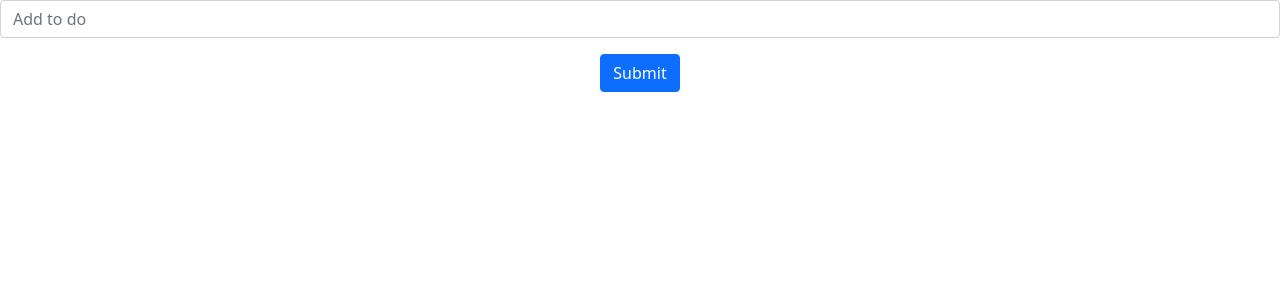
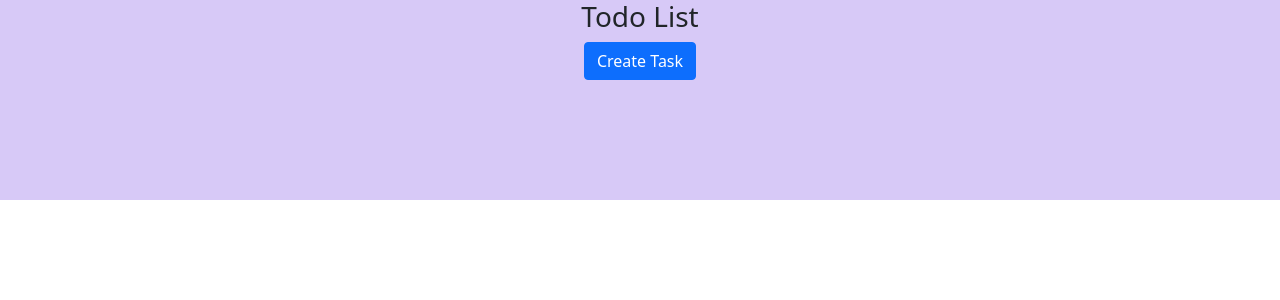
Before and after one commit to aynazheydariafshar/Aynaz-HeydariAfshar-hw15-maktab66, a React (Create React App) app in the folder ex1/: page / in a window 1280 px wide. Shown: the top 300 px of the page. Built offline with nearby package versions, Linux system fonts and the light colour scheme.

Commit message:
add title and button

```diff
--- a/ex1/src/App.js
+++ b/ex1/src/App.js
@@ -1,12 +1,12 @@
 import './Assests/Styles/App.css';
 import 'bootstrap/dist/css/bootstrap.min.css';
-import TodoForm from './Components/TodoForm';
+import Todo from './Components/Todo';
 
 
 function App() {
   return (
     <div className="App">
-      <TodoForm />
+      <Todo />
     </div>
   );
 }
--- a/ex1/src/Assests/Styles/App.css
+++ b/ex1/src/Assests/Styles/App.css
@@ -1,38 +1,5 @@
-.App {
-  text-align: center;
+.header{
+  height: 200px;
+  width: 100%;
+  background-color:rgb(215, 201, 247) ;
 }
-
-.App-logo {
-  height: 40vmin;
-  pointer-events: none;
-}
-
-@media (prefers-reduced-motion: no-preference) {
-  .App-logo {
-    animation: App-logo-spin infinite 20s linear;
-  }
-}
-
-.App-header {
-  background-color: #282c34;
-  min-height: 100vh;
-  display: flex;
-  flex-direction: column;
-  align-items: center;
-  justify-content: center;
-  font-size: calc(10px + 2vmin);
-  color: white;
-}
-
-.App-link {
-  color: #61dafb;
-}
-
-@keyframes App-logo-spin {
-  from {
-    transform: rotate(0deg);
-  }
-  to {
-    transform: rotate(360deg);
-  }
-}
--- a/ex1/src/Assests/Styles/index.css
+++ b/ex1/src/Assests/Styles/index.css
@@ -1,4 +1,4 @@
-body {
+/* body {
   margin: 0;
   font-family: -apple-system, BlinkMacSystemFont, 'Segoe UI', 'Roboto', 'Oxygen',
     'Ubuntu', 'Cantarell', 'Fira Sans', 'Droid Sans', 'Helvetica Neue',
@@ -10,4 +10,4 @@ body {
 code {
   font-family: source-code-pro, Menlo, Monaco, Consolas, 'Courier New',
     monospace;
-}
+} */
--- a/ex1/src/Components/Todo.js
+++ b/ex1/src/Components/Todo.js
@@ -0,0 +1,21 @@
+import React from 'react';
+import TodoList from './TodoList';
+
+class Todo extends React.Component {
+constructor(props) {
+    super(props);
+    this.state = {
+    };
+};
+
+    render() {
+        return (
+            <div>
+                <TodoList />
+            </div>
+        );
+    };
+};
+
+
+export default Todo;
--- a/ex1/src/Components/TodoForm.js
+++ b/ex1/src/Components/TodoForm.js
@@ -1,25 +1,31 @@
-import React from "react";
-import {Form , Button} from 'react-bootstrap'
+// import React from "react";
+// import {Form , Button , Row , Col} from 'react-bootstrap'
 
-class TodoForm extends React.Component {
-    constructor(props){
-        super(props)
-        this.state = {
+// class TodoForm extends React.Component {
+//     constructor(props){
+//         super(props)
+//         this.state = {
+//             value : '',
+//         };
+//     };
+//     render() {
+//         return (
+//             <Form>
+//                 <Row className="align-items-center mt-3">
+//                     <Col xs="auto">
+//                         <Form.Group controlId="formBasicText">
+//                             <Form.Control type="text" placeholder="Add to do" name="textinput" value={this.state.value}/>
+//                         </Form.Group>
+//                     </Col>
+//                     <Col xs="auto">
+//                         <Button variant="primary" type="submit">
+//                             Submit
+//                         </Button>
+//                     </Col>
+//                 </Row>
+//             </Form>
+//         );
+//     };
+// };
 
-        }
-    }
-    render() {
-        return (
-            <Form>
-                <Form.Group className="mb-3" controlId="formBasicText">
-                    <Form.Control type="text" placeholder="Add to do" />
-                </Form.Group>
-                <Button variant="primary" type="submit">
-                    Submit
-                </Button>
-            </Form>
-        )
-    }
-}
-
-export default TodoForm;
+// export default TodoForm;
--- a/ex1/src/Components/TodoList.js
+++ b/ex1/src/Components/TodoList.js
@@ -0,0 +1,23 @@
+import React from 'react';
+import { Button } from 'react-bootstrap';
+
+class TodoList extends React.Component {
+constructor(props) {
+    super(props);
+
+    this.state = {
+    };
+}
+
+    render() {
+        return (
+            <div className='header text-center'>
+                <h3>Todo List</h3>
+                <Button variant='primary'>Create Task</Button>
+            </div>
+        );
+    }
+}
+
+
+export default TodoList;
```
